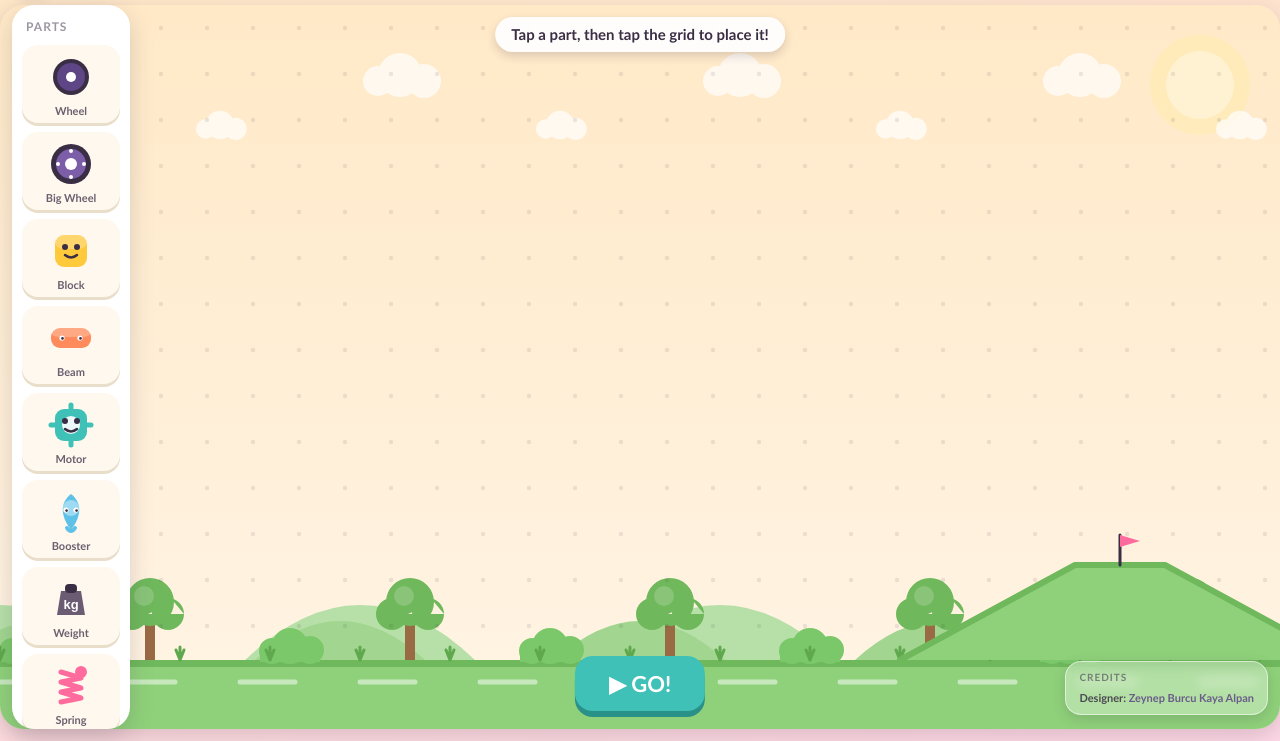
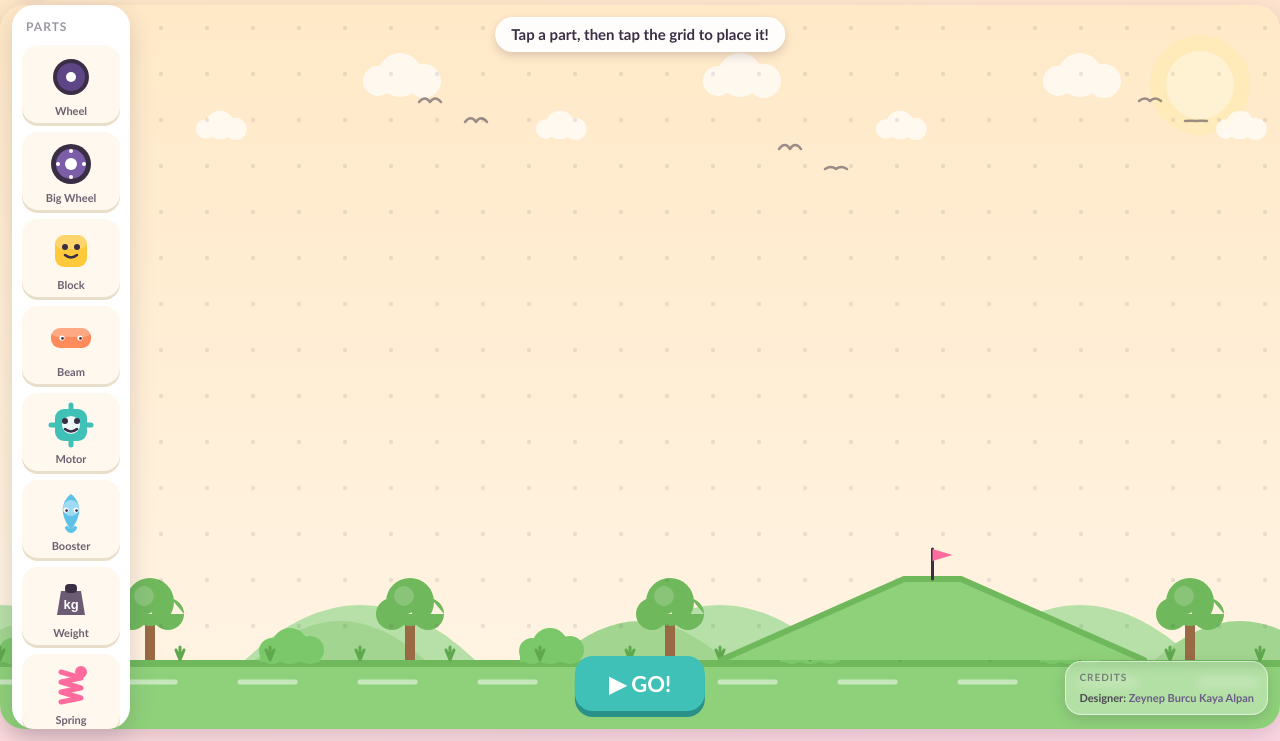
Before and after one commit to Zeynepburcu/tinkerrigs, a plain HTML site: page index.html in a window 1280 px wide. Shown: the part 59-800 px from the top of the page. Drawn offline with Linux system fonts and the light colour scheme.

Commit message:
ramps
give feedback on how many meters the rig rode
add small and big ramps. add flying items

```diff
--- a/index.html
+++ b/index.html
@@ -22,6 +22,7 @@
     <div class="tray" id="tray"><h2>Parts</h2></div>
     <div class="stage-wrap">
       <canvas id="cv"></canvas>
+      <div class="distance" id="distBadge">🏁 0 m</div>
       <div class="hint" id="hint">Tap a part on the left, then tap the grid to place it</div>
       <div class="controls">
         <button class="btn go" id="goBtn">▶ GO!</button>
@@ -60,6 +61,7 @@ const undoBtn = document.getElementById('undoBtn');
 const redoBtn = document.getElementById('redoBtn');
 const hint = document.getElementById('hint');
 const toast = document.getElementById('toast');
+const distBadge = document.getElementById('distBadge');
 
 let W=0,H=0,DPR=1;
 const GRID=46;                 // grid cell size in CSS px
@@ -78,13 +80,32 @@ let groundY=0;
      rise = how high the crest sits above the ground
    ============================================================ */
 let level={ features:[] };
+let nextRampX=0;              // world x where the next endless ramp will be placed
 
-function buildLevel(){
-  // One fixed ramp partway along. groundY must be known (after resize()).
-  // Placed well to the right of the start so the rig builds up speed first.
-  level={ features:[
-    { type:'ramp', x: 900, run: 175, top: 90, rise: 95 },
-  ]};
+// The tallest a ramp can get — this is the height of the original single ramp, now
+// the upper bound for the big ramps. Small ramps are much shorter bumps.
+const RAMP_MAX_RISE = 95;
+
+// Clear the course and set where the first ramp begins (a short flat runway so the
+// rig can build speed). Ramps are then created lazily by ensureRamps as the road
+// scrolls into view.
+function resetLevel(){
+  level={ features:[] };
+  nextRampX = 700 + Math.random()*320;
+}
+
+// Endless runner: keep appending ramps until the course covers world x `toX`, so a
+// new ramp pops into existence just ahead of the road as it appears. Heights vary
+// from small bumps up to RAMP_MAX_RISE, and the slope length scales with height so
+// even the big ramps stay climbable. Only ever appends → terrain is stable per frame.
+function ensureRamps(toX){
+  while(nextRampX < toX){
+    const rise = Math.round(32 + Math.random()*(RAMP_MAX_RISE-32));   // 32 (small) .. 95 (big)
+    const run  = Math.round(rise * (1.6 + Math.random()*0.9));        // longer slope for taller ramps
+    const top  = Math.round(28 + Math.random()*70);                   // flat crest length
+    level.features.push({ type:'ramp', x:Math.round(nextRampX), run, top, rise });
+    nextRampX += run*2 + top + (300 + Math.random()*560);             // flat gap before the next
+  }
 }
 
 // Surface Y at a given world X. Lower number = higher up on screen.
@@ -183,7 +204,6 @@ function resize(){
   W=wrap.clientWidth; H=wrap.clientHeight; DPR=Math.min(window.devicePixelRatio||1,2);
   cv.width=W*DPR; cv.height=H*DPR; ctx.setTransform(DPR,0,0,DPR,0,0);
   groundY = H - GRID*1.5;
-  buildLevel();
 }
 window.addEventListener('resize',resize);
 
@@ -378,13 +398,18 @@ let motorLife=0, motorFull=0, motorPower=0;
 function startPlay(){
   if(placed.length===0){ flash("Build something first! 🧱"); return; }
   buildPhysics();
+  resetLevel(); ensureRamps(W*2);        // fresh endless course of ramps for this run
+  bestDist=0; distBadge.textContent='🏁 0 m';
   mode='play'; goBtn.classList.add('playing'); goBtn.innerHTML='■ STOP';
   tray.classList.add('hidden');          // more room for the action while playing
+  distBadge.classList.add('show');       // live distance readout
 }
 function stop(){
   mode='build'; goBtn.classList.remove('playing'); goBtn.innerHTML='▶ GO!';
   bodies=[];sticks=[];groups=[];wheelsList=[];boosters=[];motors=[];
   tray.classList.remove('hidden');       // bring the parts back to keep building
+  distBadge.classList.remove('show');
+  if(bestDist > GRID) flashBig('🏁 '+Math.round(bestDist/GRID)+' m!', 'Great ride!');
 }
 goBtn.addEventListener('click',(e)=>{ e.stopPropagation(); mode==='build'?startPlay():stop(); });
 
@@ -589,7 +614,7 @@ function physicsStep(){
 }
 
 /* ---------- distance traveled & celebration ---------- */
-let startCx=null, celebrated=false;
+let startCx=null, celebrated=false, bestDist=0;
 function rigCenterX(){ if(!bodies.length)return 0; let s=0; for(const b of bodies)s+=b.x; return s/bodies.length; }
 
 /* ============================================================
@@ -635,7 +660,16 @@ function drawBackground(camX, rigSpeed, zoom){
     (bx)=>cloud(bx+220, 120, .65),
   ]);
 
-  ctx.restore();   // end scenery zoom — sky/hills/clouds done
+  // --- birds (0.28x) glide across the sky, flapping, appearing with the road ---
+  const bSpace=360, bScroll=camX*0.28, bOff=((bScroll%bSpace)+bSpace)%bSpace, bt=performance.now()*0.005;
+  for(let bx=-bSpace-bOff; bx<W+bSpace; bx+=bSpace){
+    const i=Math.round((bx+bScroll)/bSpace);           // stable id per bird (steady height)
+    const by=50 + ((i*47)%95);
+    bird(bx+70,  by,    Math.sin(bt+i));
+    bird(bx+116, by+20, Math.sin(bt+i+1.3));           // a little buddy flying alongside
+  }
+
+  ctx.restore();   // end scenery zoom — sky/hills/clouds/birds done
 
   // --- ground band (full screen, never zoomed, so no gap at the bottom) ---
   ctx.fillStyle=getCSS('--ground');
@@ -718,6 +752,16 @@ function tuft(x,gy){
   ctx.stroke();
 }
 function cloud(x,y,s){ ctx.fillStyle='rgba(255,255,255,.7)';ctx.beginPath();ctx.arc(x,y,22*s,0,7);ctx.arc(x+24*s,y+6*s,17*s,0,7);ctx.arc(x-22*s,y+6*s,15*s,0,7);ctx.rect(x-22*s,y,46*s,16*s);ctx.fill(); }
+// a little seagull "m" shape; phase (-1..1) flaps the wings up and down
+function bird(x,y,phase){
+  const dip=4+phase*4;
+  ctx.strokeStyle='rgba(58,46,69,.5)';ctx.lineWidth=2.5;ctx.lineCap='round';
+  ctx.beginPath();
+  ctx.moveTo(x-11,y);
+  ctx.quadraticCurveTo(x-5,y-dip,x,y);
+  ctx.quadraticCurveTo(x+5,y-dip,x+11,y);
+  ctx.stroke();
+}
 function getCSS(v){ return getComputedStyle(document.documentElement).getPropertyValue(v).trim(); }
 
 // Draw terrain features (ramps) as solid earth wedges sitting on the ground.
@@ -727,8 +771,9 @@ function drawTerrain(camX){
   for(const f of level.features){
     if(f.type!=='ramp') continue;
     const upEnd=f.x+f.run, topEnd=upEnd+f.top, downEnd=topEnd+f.run;
-    // cull if entirely off-screen
-    if(downEnd < camX-40 || f.x > camX+W+40) continue;
+    // cull only well outside the view (wide right margin covers the zoomed-out view
+    // and lets ramps render before they scroll in instead of popping at the edge)
+    if(downEnd < camX-W*0.5 || f.x > camX+W*2) continue;
     const yTop=groundY - f.rise;
     ctx.fillStyle=g;
     ctx.beginPath();
@@ -927,12 +972,13 @@ function loop(){
  try{
   if(mode==='play'){
     physicsStep();
-    if(startCx===null){ startCx=rigCenterX(); celebrated=false; camX=0; lastRigX=startCx; }
+    if(startCx===null){ startCx=rigCenterX(); celebrated=false; camX=0; lastRigX=startCx; bestDist=0; }
 
     const rx=rigCenterX();
     // camera target so the rig sits at ANCHOR of the viewport; never scroll left of 0
     const targetCam=Math.max(0, rx - W*ANCHOR);
     camX += (targetCam-camX)*0.12;           // smooth follow
+    ensureRamps(camX + W*2);                 // keep new ramps appearing ahead of the road
 
     // measure speed (world px/frame) for streaks + bg intensity
     const inst=Math.abs(rx-lastRigX); lastRigX=rx;
@@ -960,12 +1006,16 @@ function loop(){
     ctx.restore();
 
     const dist=rx-startCx;
+    // meters ridden — furthest point reached (GRID px ≈ 1 m), shown live
+    bestDist=Math.max(bestDist, dist);
+    distBadge.textContent='🏁 '+Math.round(bestDist/GRID)+' m';
     if(dist>W*0.9 && !celebrated){ celebrated=true; flashBig("🎉 Amazing rig!","Look at it go!"); }
     if(hasMotor && motorLife===0 && !motorDone){ motorDone=true; flash("Motor wound down — press STOP to build again 🔋"); }
   } else {
     startCx=null; camX=0; rigSpeedSmooth=0; motorDone=false; zoom=1;
+    ensureRamps(W*2);   // make sure ramps within the build view exist
     drawBackground(0, 0, 1);
-    drawTerrain(0);     // show the ramp in build mode too, so kids know it's there
+    drawTerrain(0);     // show ramps in build mode too, so kids know they're there
     drawBuild();
   }
  }catch(err){ console.error('loop frame error:',err); }
@@ -984,6 +1034,8 @@ function flashBig(msg,sub){
 }
 updateHistoryButtons();
 resize();
+resetLevel();          // seed the endless course once the canvas size is known
+ensureRamps(W*2);
 loop();
 
 /* friendly first-time tips cycle */
--- a/styles.css
+++ b/styles.css
@@ -57,6 +57,13 @@ canvas{display:block;width:100%;height:100%;position:absolute;inset:0;z-index:1;
   padding:8px 16px;border-radius:18px;font-weight:700;font-size:clamp(12px,2.6vw,15px);line-height:1.25;
   box-shadow:0 4px 10px var(--shadow);pointer-events:none;transition:opacity .3s;
   max-width:min(90%,420px);width:max-content;text-align:center;white-space:normal;}
+
+/* DISTANCE — live "metres ridden" readout, shown only while playing. */
+.distance{position:absolute;top:12px;left:50%;transform:translateX(-50%);z-index:5;
+  background:var(--teal);color:#fff;font-weight:800;font-size:clamp(14px,3vw,18px);
+  padding:7px 18px;border-radius:18px;box-shadow:0 4px 10px var(--shadow);
+  pointer-events:none;opacity:0;transition:opacity .25s;white-space:nowrap;}
+.distance.show{opacity:1;}
 
 /* CONTROLS — only the GO button floats over the stage now.
    The wrapper itself is click-through; only the button captures taps,
```
